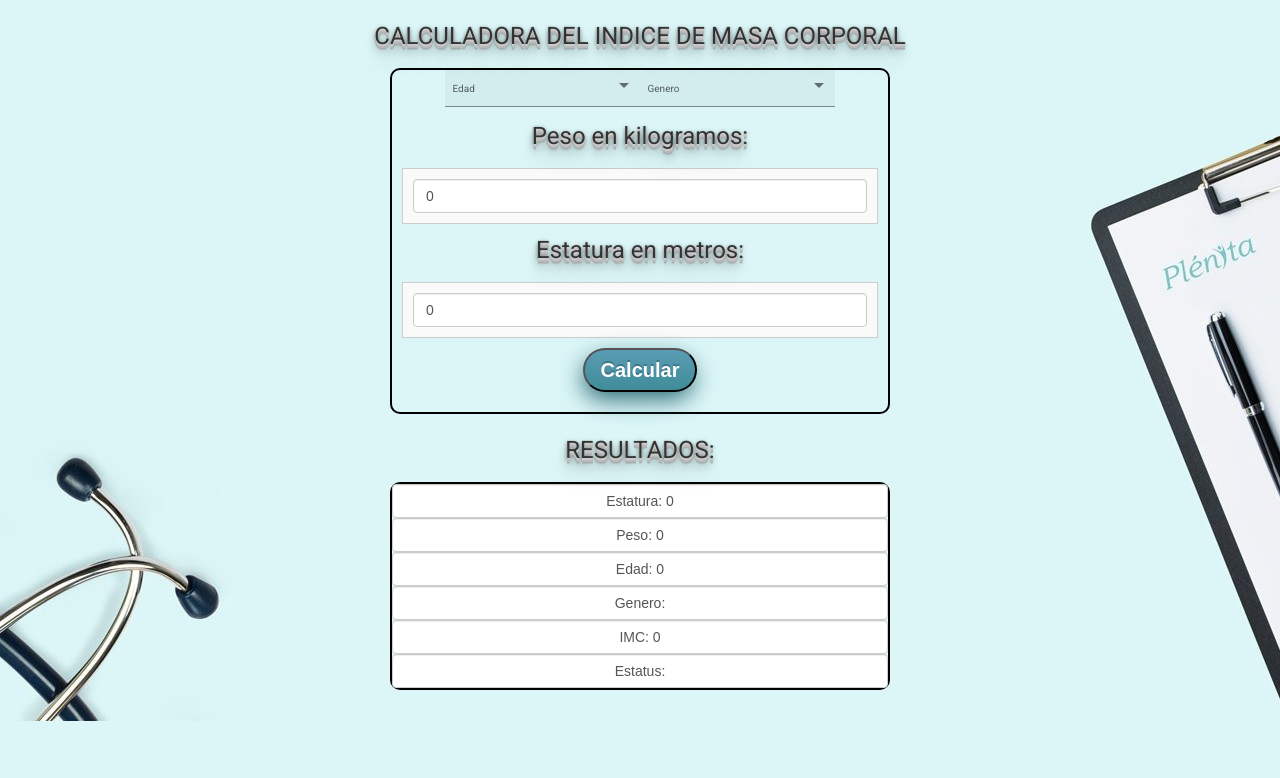
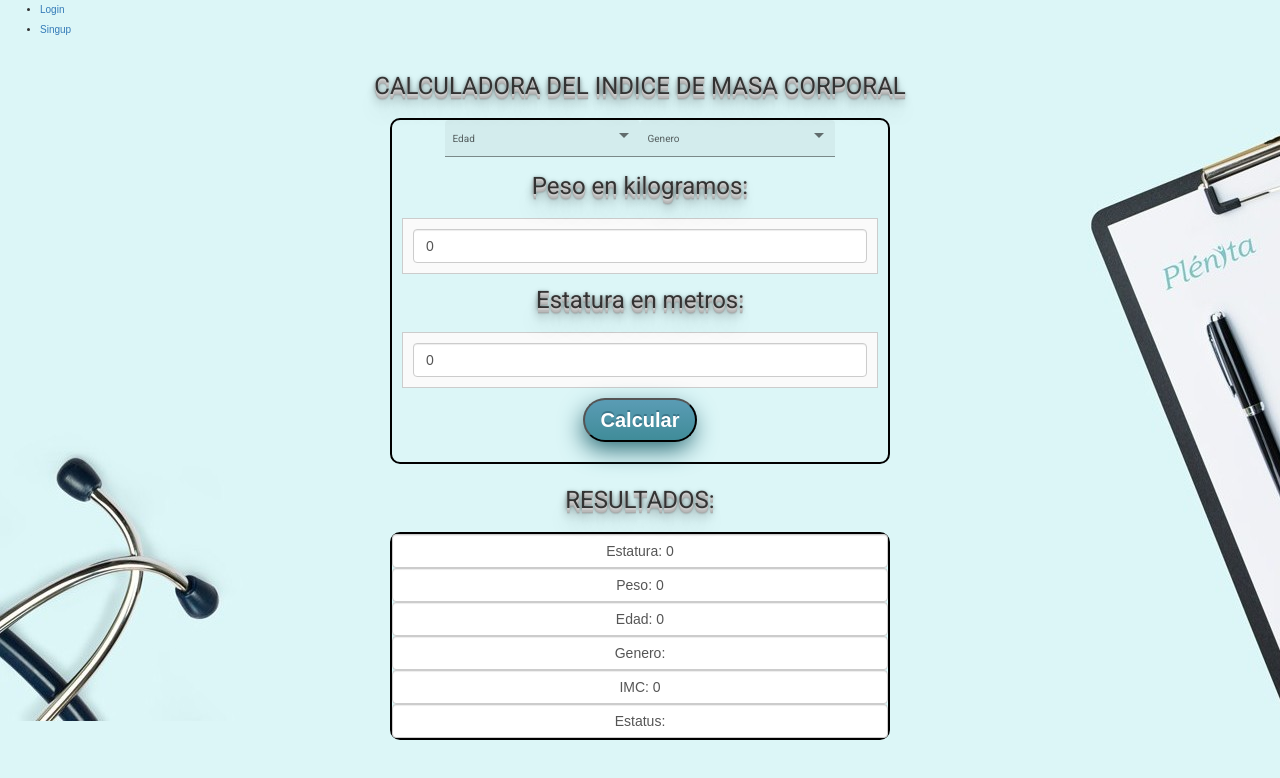
Before and after one commit to OSGS530/CalculadoraIMC, an Angular app: page / in a window 1280 px wide. Shown: the top 778 px of the page. Built offline with nearby package versions, Linux system fonts and the light colour scheme.

Commit message:
add links

```diff
--- a/src/app/gui/gui.component.html
+++ b/src/app/gui/gui.component.html
@@ -1,4 +1,8 @@
 <html style="background-image: url('../../assets/images/fondo.jpg');">
+    <ul>
+        <li><a routerLink="login">Login</a></li>
+        <li><a routerLink="login">Singup</a></li>
+    </ul>
     <div>
         <br>
         <h1 class="text-center">CALCULADORA DEL INDICE DE MASA CORPORAL</h1>
```
